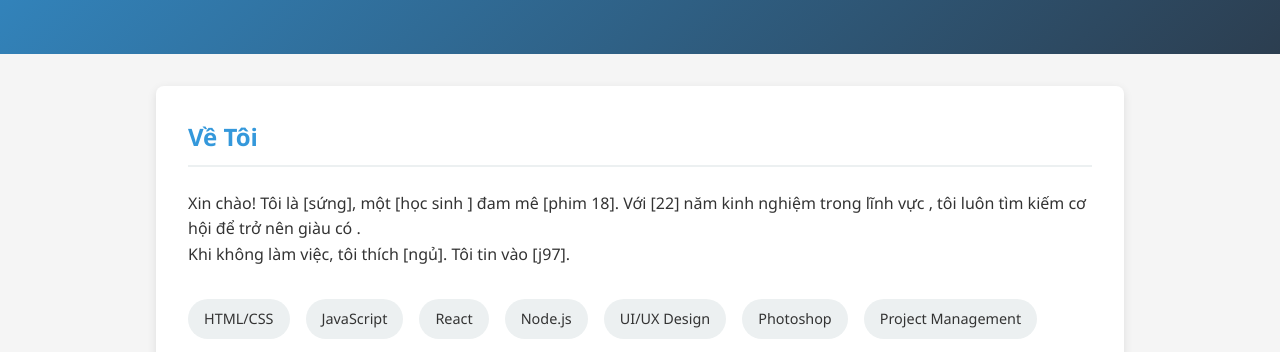
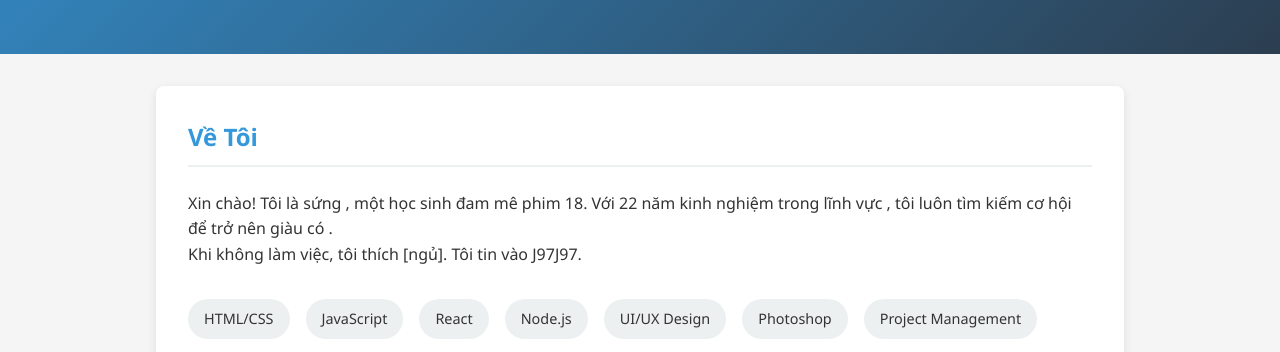
Before and after one commit to nguyenmanhsung/nguyenmanhsung.github.io, a plain HTML site: page index.html in a window 1280 px wide. Shown: the part 414-766 px from the top of the page. Drawn offline with Linux system fonts and the light colour scheme.

Commit message:
Update index.html

```diff
--- a/index.html
+++ b/index.html
@@ -313,8 +313,8 @@
             <h2>Về Tôi</h2>
             <div class="about-content">
                 <div class="about-text">
-                    <p>Xin chào! Tôi là [sứng], một [học sinh ] đam mê [phim 18]. Với [22] năm kinh nghiệm trong lĩnh vực , tôi luôn tìm kiếm cơ hội để trở nên giàu có .</p>
-                    <p>Khi không làm việc, tôi thích [ngủ]. Tôi tin vào [j97].</p>
+                    <p>Xin chào! Tôi là sứng , một học sinh đam mê phim 18. Với 22 năm kinh nghiệm trong lĩnh vực , tôi luôn tìm kiếm cơ hội để trở nên giàu có .</p>
+                    <p>Khi không làm việc, tôi thích [ngủ]. Tôi tin vào J97J97.</p>
                 </div>
                 <div class="skills-container">
                     <span class="skill">HTML/CSS</span>
```
